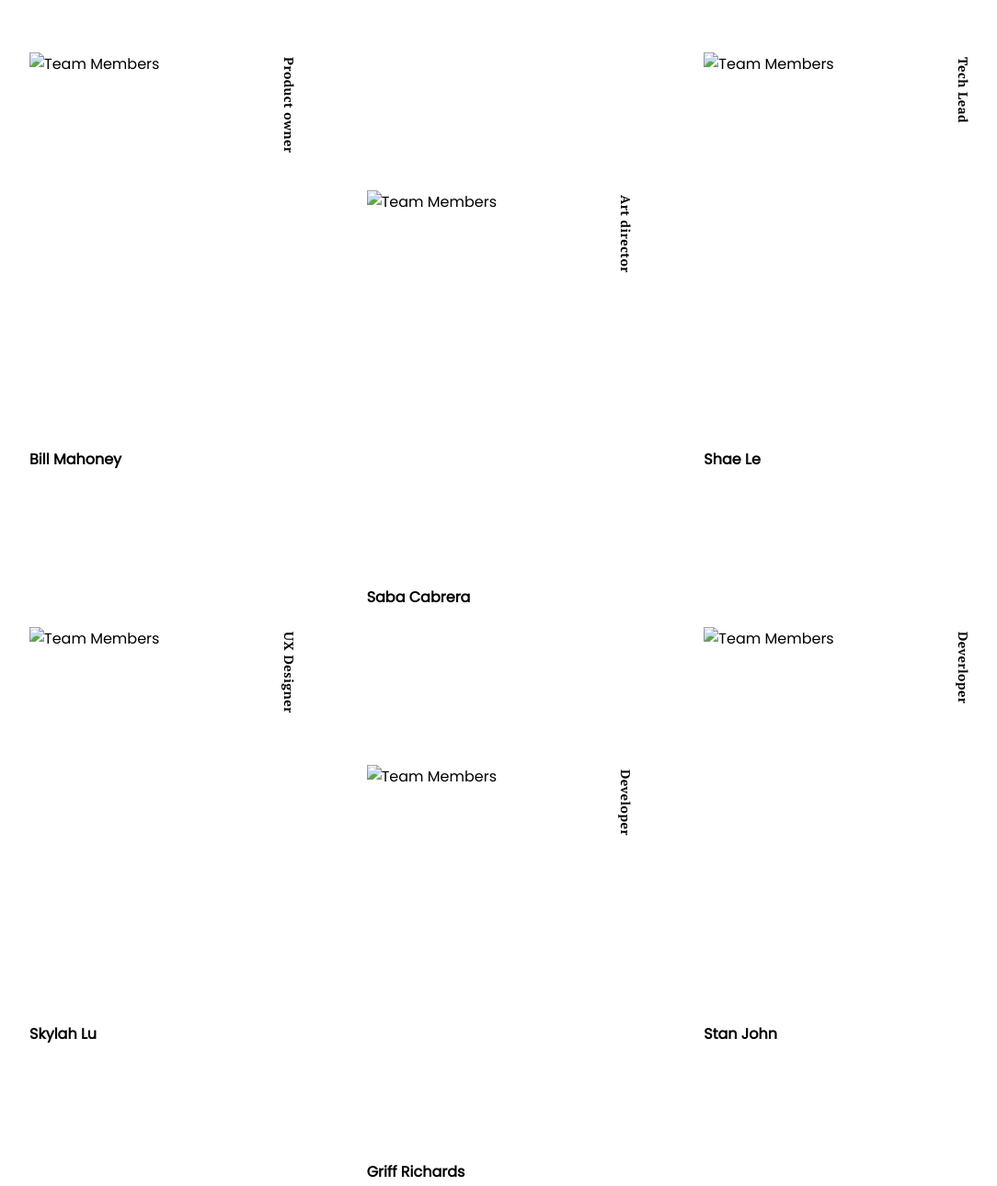
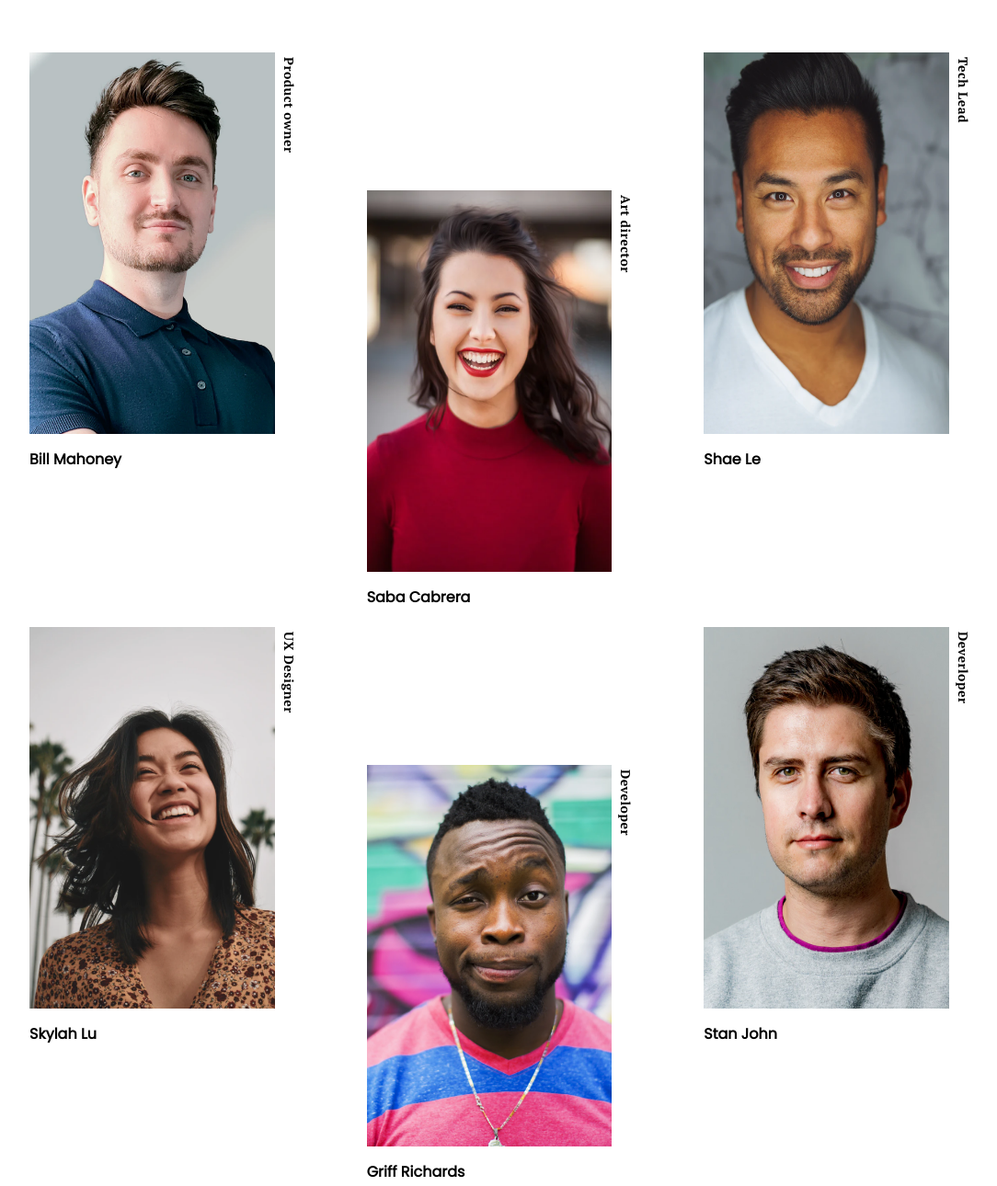
Before and after one commit to JanishkaM/My-Team-devchallenges, a plain HTML site: page index.html in a window 1280 px wide. Shown: the part 234-1524 px from the top of the page at 92% size, without its empty margins (108-1192 px from the left). Drawn offline with Linux system fonts and the light colour scheme; files that its build step writes are made by us from their sources.

Commit message:
Fix file paths for icons and stylesheets in index.html

```diff
--- a/index.html
+++ b/index.html
@@ -8,7 +8,7 @@
   maximum-scale=5"
     />
 
-    <link rel="icon" href="devchallenges.png" />
+    <link rel="icon" href="img/devchallenges.png" />
     <link rel="preconnect" href="https://fonts.googleapis.com" />
     <link rel="preconnect" href="https://fonts.gstatic.com" crossorigin />
     <link
@@ -21,7 +21,7 @@
       type="image/x-icon"
       href="https://devchallenges.io/"
     />
-    <link rel="stylesheet" href="style.css" />
+    <link rel="stylesheet" href="css/style.css" />
     <title>Devchallenges My Team</title>
   </head>
   <body>
@@ -38,12 +38,12 @@
       </div>
     </header>
     <div class="container m-width">
-      <div class="box" name="Bill Mahoney" job="Product owner"><img src="photo1.png" alt="Team Members"></div>
-      <div class="box" name="Saba Cabrera" job="Art director"><img src="photo2.png" alt="Team Members"></div>
-      <div class="box" name="Shae Le" job="Tech Lead"><img src="photo3.png" alt="Team Members"></div>
-      <div class="box" name="Skylah Lu" job="UX Designer"><img src="photo4.png" alt="Team Members"></div>
-      <div class="box" name="Griff Richards" job="Developer"><img src="photo5.png" alt="Team Members"></div>
-      <div class="box" name="Stan John" job="Deverloper"><img src="photo6.png" alt="Team Members"></div>
+      <div class="box" name="Bill Mahoney" job="Product owner"><img src="img/photo1.png" alt="Team Members"></div>
+      <div class="box" name="Saba Cabrera" job="Art director"><img src="img/photo2.png" alt="Team Members"></div>
+      <div class="box" name="Shae Le" job="Tech Lead"><img src="img/photo3.png" alt="Team Members"></div>
+      <div class="box" name="Skylah Lu" job="UX Designer"><img src="img/photo4.png" alt="Team Members"></div>
+      <div class="box" name="Griff Richards" job="Developer"><img src="img/photo5.png" alt="Team Members"></div>
+      <div class="box" name="Stan John" job="Deverloper"><img src="img/photo6.png" alt="Team Members"></div>
     </div>
     <footer>created by JanishkaM - <a href="https://devchallenges.io" target="_blank">devChallenges.io</a></footer>
   </body>
```
